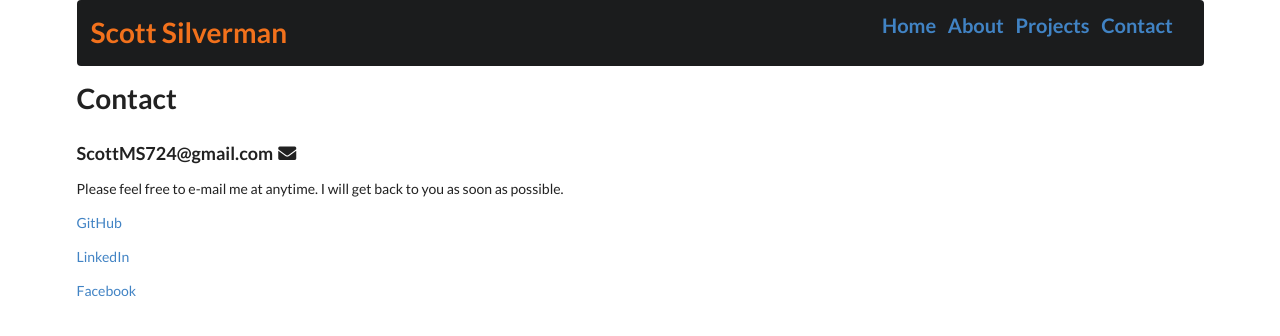
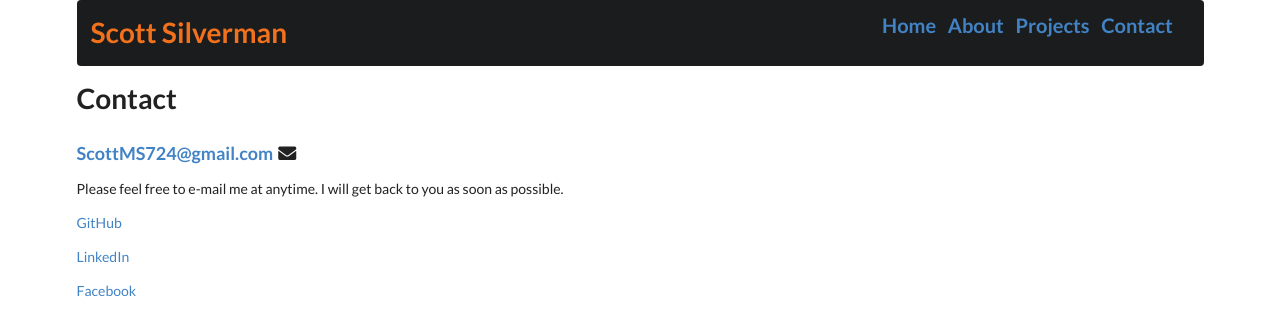
Before and after one commit to ScottMS724/my-website, a React (Create React App) app: page /contact in a window 1280 px wide. Shown: the top 336 px of the page. Built offline with nearby package versions, Linux system fonts and the light colour scheme.

Commit message:
add mailto link to contact

```diff
--- a/src/components/Contact.js
+++ b/src/components/Contact.js
@@ -5,7 +5,7 @@ const Contact = () => {
         <div>
             <h1>Contact</h1>
 
-            <h3>ScottMS724@gmail.com <i class="envelope icon"></i> </h3>
+            <h3><a href="mailto:ScottMS724@gmail.com">ScottMS724@gmail.com</a> <i class="envelope icon"></i> </h3>
             <p>Please feel free to e-mail me at anytime. I will get back to you as soon as possible.</p>
             <p><a href="https://github.com/ScottMS724" target="_blank" rel="noopener noreferrer">GitHub</a></p>
             <p><a href="https://www.linkedin.com/in/scott-m-silverman/" target="_blank" rel="noopener noreferrer">LinkedIn</a></p>
```
